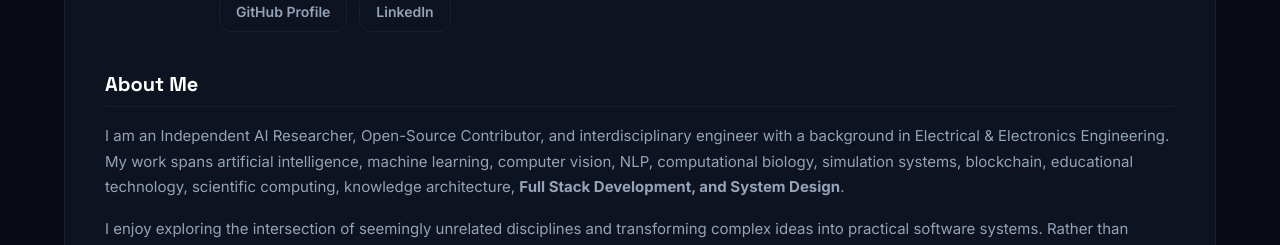
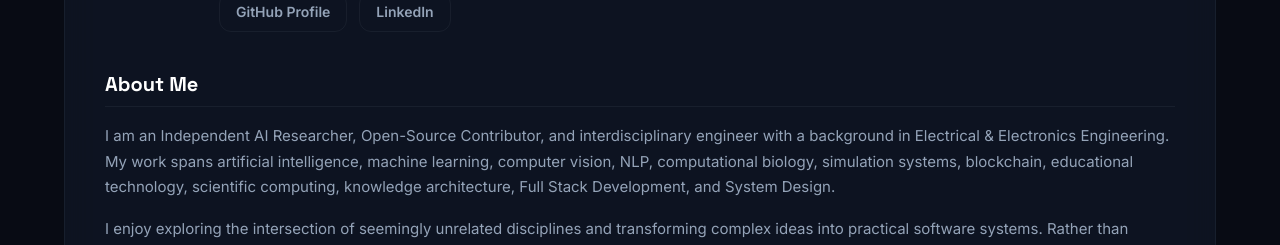
Before and after one commit to Santhoshnadella/similar-neuron-educational-group-, a Next.js app in the folder frontend/: page / in a window 1280 px wide. Shown: the part 4560-4805 px from the top of the page. Built offline with nearby package versions, Linux system fonts and the light colour scheme; no server answers.

Commit message:
Remove bold formatting from Full Stack Development

```diff
--- a/frontend/src/app/page.tsx
+++ b/frontend/src/app/page.tsx
@@ -311,7 +311,7 @@ export default function LandingPage() {
             <div style={{ marginBottom: 48 }}>
               <h4 style={{ fontSize: 20, fontWeight: 800, marginBottom: 16, color: "white", borderBottom: "1px solid var(--kv-border)", paddingBottom: 10 }}>About Me</h4>
               <p style={{ color: "var(--kv-text-secondary)", fontSize: 15, lineHeight: 1.7, marginBottom: 16 }}>
-                I am an Independent AI Researcher, Open-Source Contributor, and interdisciplinary engineer with a background in Electrical & Electronics Engineering. My work spans artificial intelligence, machine learning, computer vision, NLP, computational biology, simulation systems, blockchain, educational technology, scientific computing, knowledge architecture, <strong>Full Stack Development, and System Design</strong>.
+                I am an Independent AI Researcher, Open-Source Contributor, and interdisciplinary engineer with a background in Electrical & Electronics Engineering. My work spans artificial intelligence, machine learning, computer vision, NLP, computational biology, simulation systems, blockchain, educational technology, scientific computing, knowledge architecture, Full Stack Development, and System Design.
               </p>
               <p style={{ color: "var(--kv-text-secondary)", fontSize: 15, lineHeight: 1.7, marginBottom: 16 }}>
                 I enjoy exploring the intersection of seemingly unrelated disciplines and transforming complex ideas into practical software systems. Rather than focusing on a single domain, I build tools that help people learn, research, create, and think more effectively.
```
